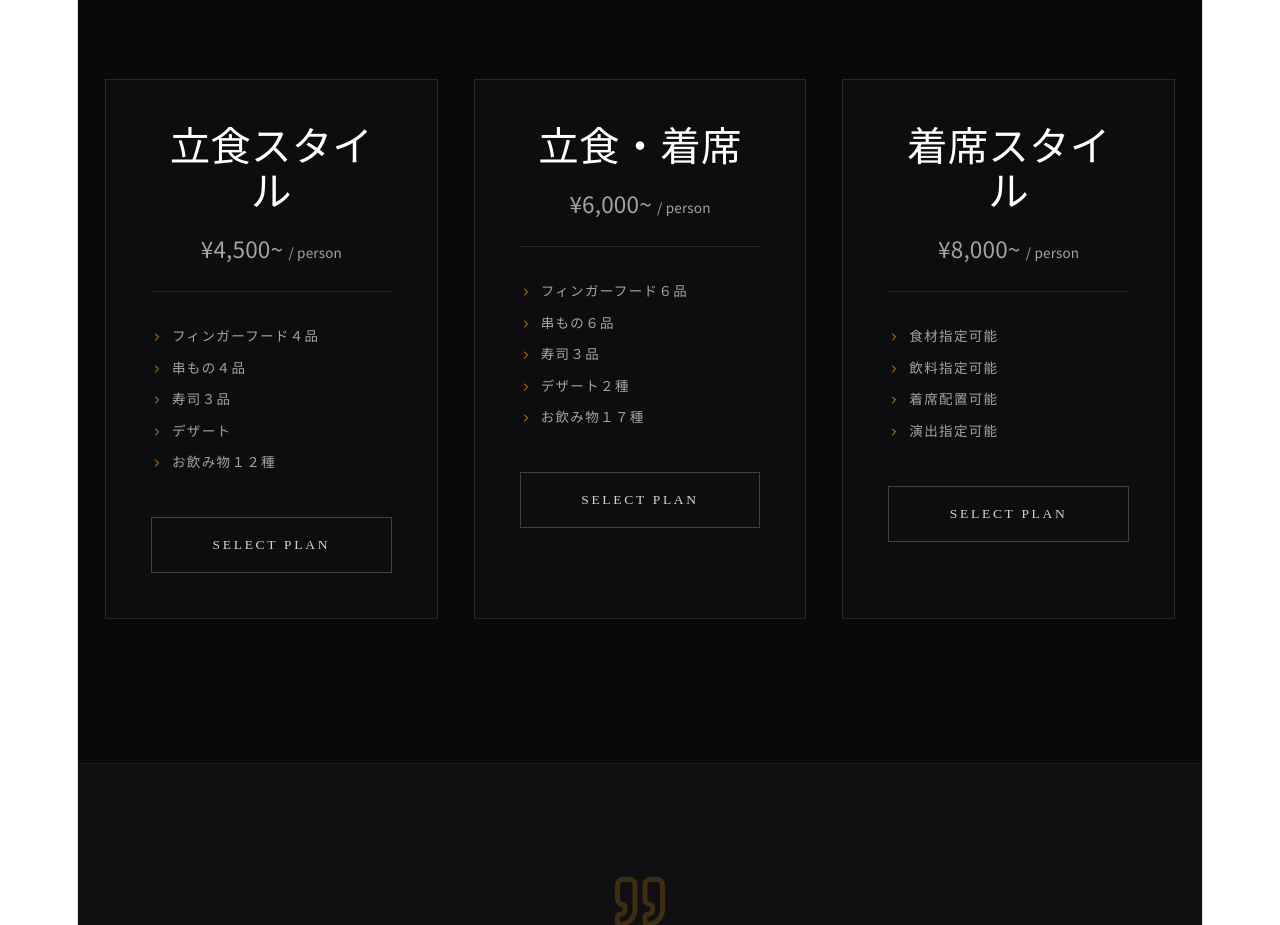
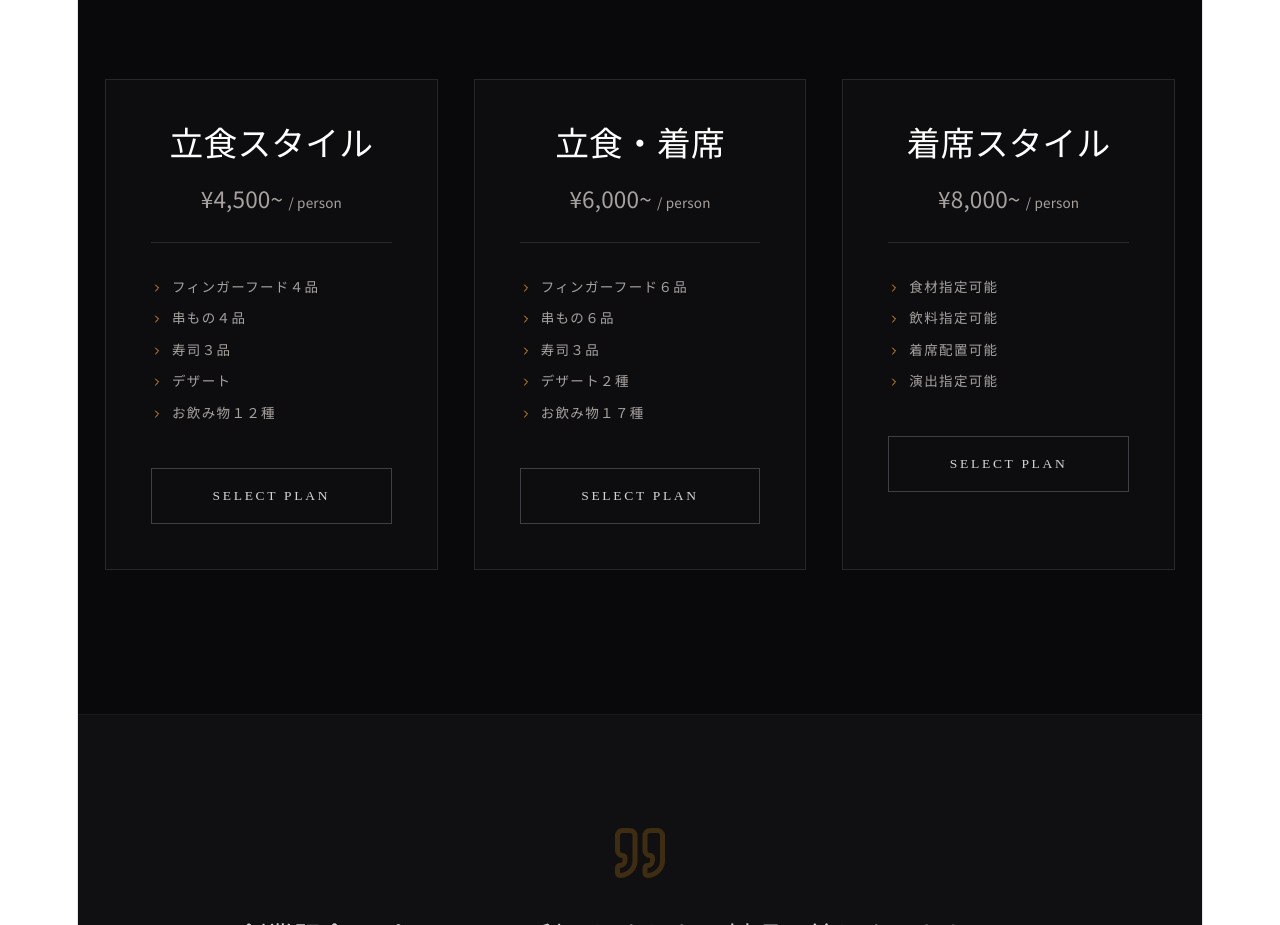
Before and after one commit to naogenbeat-prog/une-table-perfect-, a React (Vite) app: page / in a window 1280 px wide. Shown: the part 2680-3605 px from the top of the page. Built offline with nearby package versions, Linux system fonts and the light colour scheme.

Commit message:
Update App.jsx

```diff
--- a/src/App.jsx
+++ b/src/App.jsx
@@ -193,7 +193,7 @@ const MenuSection = () => (
             {/* ▼ Plan 1~3 の行はまるごと削除しました！ ▼ */}
 
             {/* ▼ プラン名を text-3xl md:text-4xl にして大きく！ ▼ */}
-            <h3 className="text-3xl md:text-4xl text-white mb-4 font-light">{plan.name}</h3>
+            <h3 className="text-3xl md:text-3xl text-white mb-4 font-light">{plan.name}</h3>
 
             <p className="text-xl text-stone-400 mb-6 font-sans">{plan.price} <span className="text-xs">/ person</span></p>
             <ul className="space-y-3 mb-10 text-xs tracking-widest text-stone-400 border-t border-zinc-800 pt-8">
```
